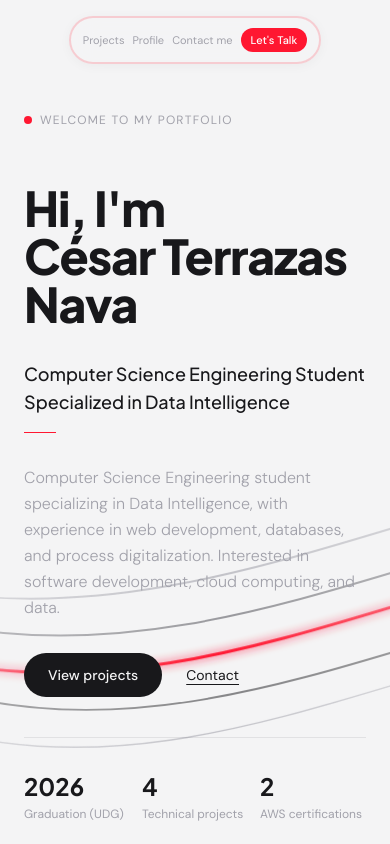
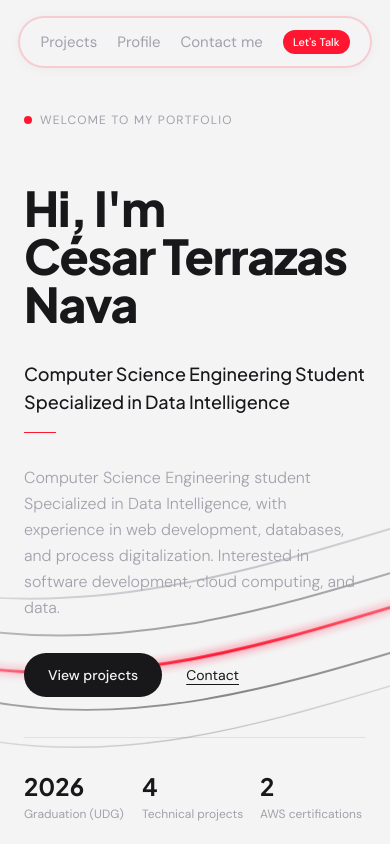
Before and after one commit to zizza13/portafolio-maqueta, a React (Vite) app: page / in a window 390 px wide. Shown: the top 844 px of the page. Built offline with nearby package versions, Linux system fonts and the light colour scheme; the HTML template or start-up script is replaced by a standard one.

Commit message:
fix: correccion nav en mobil

```diff
--- a/src/App.tsx
+++ b/src/App.tsx
@@ -143,13 +143,13 @@ function Nav() {
           boxShadow: scrolled ? '0 4px 24px rgba(24,24,27,0.07)' : '0 2px 12px rgba(24,24,27,0.04)',
         }}
       >
-        <nav className="h-11 sm:h-12 md:h-13 px-3 sm:px-4 md:px-5 flex items-center gap-2 sm:gap-4 md:gap-6">
+        <nav className="h-12 sm:h-12 md:h-13 px-5 sm:px-4 md:px-5 flex items-center gap-5 sm:gap-4 md:gap-6">
           {links.map((l) => (
             <a
               key={l.href}
               href={l.href}
               onClick={(e) => scrollToSection(l.href.slice(1), e)}
-              className="text-[11px] sm:text-xs md:text-sm whitespace-nowrap transition-colors duration-200"
+              className="text-[15px] sm:text-xs md:text-sm whitespace-nowrap transition-colors duration-200"
               style={{ color: '#A1A1AA', fontFamily: 'DM Sans, sans-serif' }}
               onMouseEnter={(e) => (e.currentTarget.style.color = '#18181B')}
               onMouseLeave={(e) => (e.currentTarget.style.color = '#A1A1AA')}
@@ -452,7 +452,7 @@ function Hero() {
               className="text-base md:text-lg leading-relaxed mb-8"
               style={{ color: '#A1A1AA', fontFamily: 'DM Sans, sans-serif', fontWeight: 300 }}
             >
-              Computer Science Engineering student specializing in Data Intelligence, with experience in web development, databases, and process digitalization. Interested in software development, cloud computing, and data.
+              Computer Science Engineering student Specialized in Data Intelligence, with experience in web development, databases, and process digitalization. Interested in software development, cloud computing, and data.
             </p>
 
             <div className="flex items-center gap-6">
```
